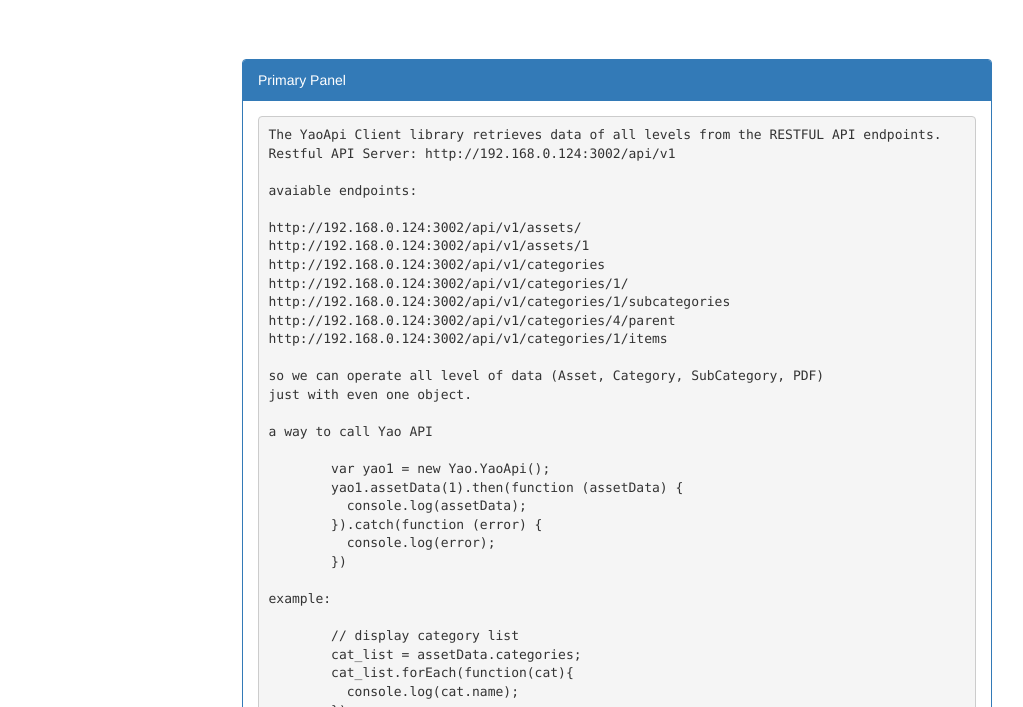
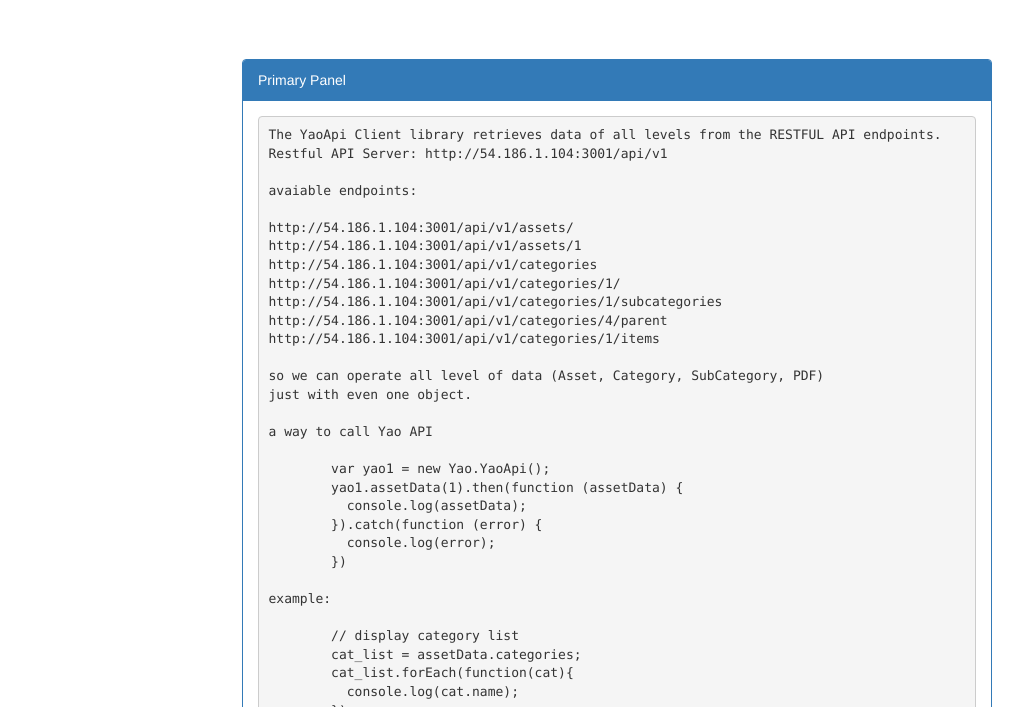
Before and after one commit to webdev778/yao-json-api, a website: page demo/index.html in a window 1280 px wide. Shown: the part 93-800 px from the top of the page, without its empty margins (23-1046 px from the left). Drawn offline with nearby package versions, Linux system fonts and the light colour scheme; no server answers.

Commit message:
url changed

```diff
--- a/demo/index.html
+++ b/demo/index.html
@@ -81,17 +81,17 @@
         </div>
         <div class="panel-body">
           <pre>The YaoApi Client library retrieves data of all levels from the RESTFUL API endpoints.
-Restful API Server: http://192.168.0.124:3002/api/v1
+Restful API Server: http://54.186.1.104:3001/api/v1
 
 avaiable endpoints:
 
-http://192.168.0.124:3002/api/v1/assets/
-http://192.168.0.124:3002/api/v1/assets/1
-http://192.168.0.124:3002/api/v1/categories
-http://192.168.0.124:3002/api/v1/categories/1/
-http://192.168.0.124:3002/api/v1/categories/1/subcategories
-http://192.168.0.124:3002/api/v1/categories/4/parent
-http://192.168.0.124:3002/api/v1/categories/1/items
+http://54.186.1.104:3001/api/v1/assets/
+http://54.186.1.104:3001/api/v1/assets/1
+http://54.186.1.104:3001/api/v1/categories
+http://54.186.1.104:3001/api/v1/categories/1/
+http://54.186.1.104:3001/api/v1/categories/1/subcategories
+http://54.186.1.104:3001/api/v1/categories/4/parent
+http://54.186.1.104:3001/api/v1/categories/1/items
 
 so we can operate all level of data (Asset, Category, SubCategory, PDF)
 just with even one object.
```
